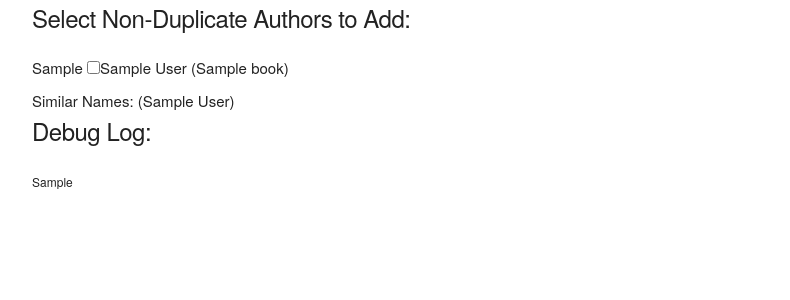
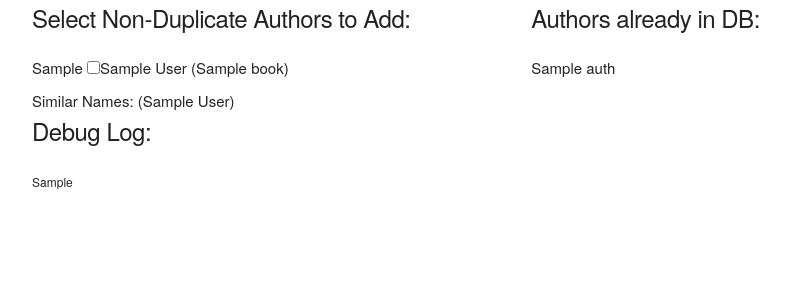
Before and after one commit to cthors/ISBN-to-db, a Flask app: template app/templates/manual_add_google.html in a window 1280 px wide. Shown: the top 300 px of the page, without its empty margins (128-918 px from the left). Run offline with Flask 2, Linux system fonts and the light colour scheme; the template is opened without the code that fills it: most values are stand-ins (such as "Sample title", 1, 10 or a date in 2020).

Commit message:
comparing author names

```diff
--- a/app/addManual.py
+++ b/app/addManual.py
@@ -17,6 +17,7 @@ class AddRecordsManual():
 	def addBooks(bookIsbns):
 		booksToAdd = []
 		debugLog = []
+		authorsInDb = Author.query.all()
 
 		bookIsbnsJson = json.loads(bookIsbns)
 
@@ -40,10 +41,10 @@ class AddRecordsManual():
 						lastName = re.split(r'\s|-', author)[-1]
 						namesLike = '%'+ lastName +'%'
 						similarNames = Author.query.filter(Author._name.like(namesLike)).all()
-				bookObj['authorsInDb'] = json.dumps(str(similarNames))
+				bookObj['authorsInDb'] = str(similarNames)
 				booksToAdd.append(bookObj)
 
 			else:
 				debugLog.append(bookJson)
 
-		return [booksToAdd, debugLog]
+		return [booksToAdd, authorsInDb, debugLog]
--- a/app/routes.py
+++ b/app/routes.py
@@ -29,4 +29,4 @@ def add_recs():
 def add_recs_google():
 	gBookIsbnList = request.args['gbooks']
 	gBookResults = AddRecordsManual.addBooks(gBookIsbnList)
-	return render_template('manual_add_google.html', gBookJsons=gBookResults[0], debugLog=gBookResults[1])
+	return render_template('manual_add_google.html', gBookJsons=gBookResults[0], dbAuths=gBookResults[1], debugLog=gBookResults[2])
--- a/app/templates/base.html
+++ b/app/templates/base.html
@@ -19,9 +19,7 @@
 	</head>
 	<body>
 		<div class="container">
-			<div class="row">
-			{% block content %}{% endblock %}
-			</div>
+		{% block content %}{% endblock %}
 		</div>
 	<body>
 </html>
--- a/app/templates/index.html
+++ b/app/templates/index.html
@@ -1,7 +1,9 @@
 {% extends "base.html" %}
 
 {% block content %}
+<div class="row">
 	<h5>South House Library</h5>
 	<a href="/list">Books List</a><br />
 	<a href="/add">Admin - Add Books</a>
+</div>
 {% endblock %}
--- a/app/templates/list.html
+++ b/app/templates/list.html
@@ -2,7 +2,7 @@
 {% import 'book_table.html' as bookTable %}
 
 {% block content %}
-
+<div class="row">
 	{{ bookTable.makeBookTable(books) }}
-
+</div>
 {% endblock %}
--- a/app/templates/manual_add_google.html
+++ b/app/templates/manual_add_google.html
@@ -1,7 +1,8 @@
 {% extends "base.html" %}
 
 {% block content %}
-
+<div class="row">
+	<div class="one-half column">
 		<h5>Select Non-Duplicate Authors to Add:</h5>
 		{{gBookIds}}
 
@@ -11,10 +12,18 @@
 				Similar Names: ({{book['authorsInDb']}})<br />
 			{% endfor %}
 		{% endfor %}
+	</div>
+	<div class="one-half column">
+		<h5>Authors already in DB:</h5>
+		{% for auth in dbAuths %}
+			{{auth}}<br />
+		{% endfor %}
+	</div>
+</div>
 
-
-
+<div class="row">
 	<h5>Debug Log:</h5>
 	<small>{{debugLog}}</small>
+</div>
 
 {% endblock %}
```
Also changed, not shown: app/templates/list_added.html (+5 -5 lines). Lines whose indentation alone changed are shown as unchanged.
